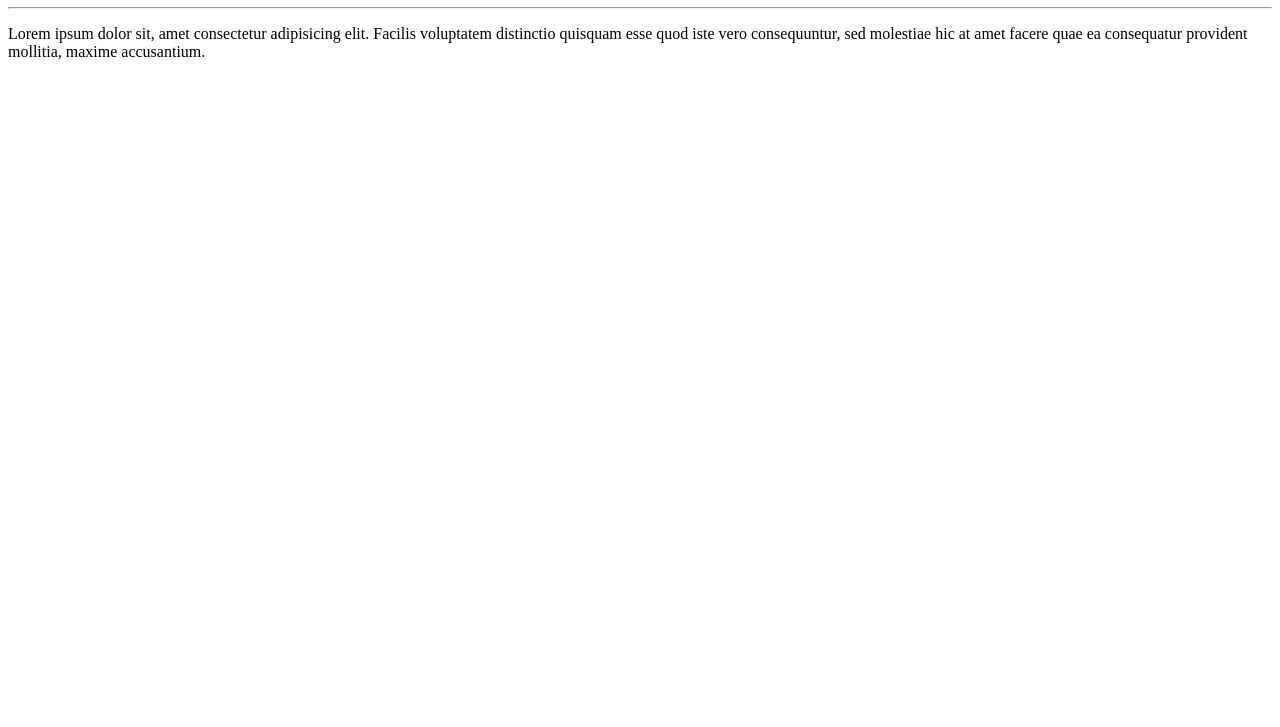
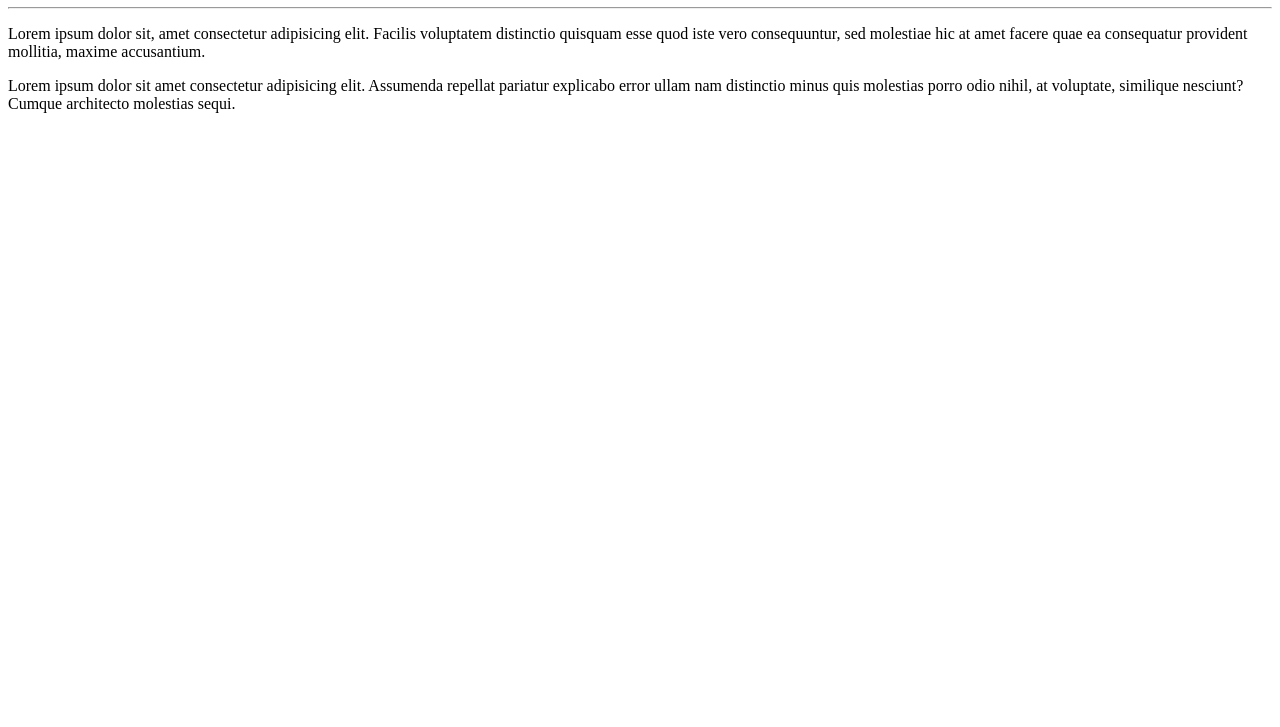
Before and after one commit to DP-Lima/AulaGitGithub, a plain HTML site: page site-exemplo/index.html in a window 1280 px wide. Shown: the part 73-800 px from the top of the page. Drawn offline with Linux system fonts and the light colour scheme.

Commit message:
Adicionei novo paragrafo

```diff
--- a/site-exemplo/index.html
+++ b/site-exemplo/index.html
@@ -9,5 +9,6 @@
     <h1>Olá, Mundo!</h1>
     <hr>
     <p>Lorem ipsum dolor sit, amet consectetur adipisicing elit. Facilis voluptatem distinctio quisquam esse quod iste vero consequuntur, sed molestiae hic at amet facere quae ea consequatur provident mollitia, maxime accusantium.</p>
+    <p>Lorem ipsum dolor sit amet consectetur adipisicing elit. Assumenda repellat pariatur explicabo error ullam nam distinctio minus quis molestias porro odio nihil, at voluptate, similique nesciunt? Cumque architecto molestias sequi.</p>
 </body>
 </html>
```
